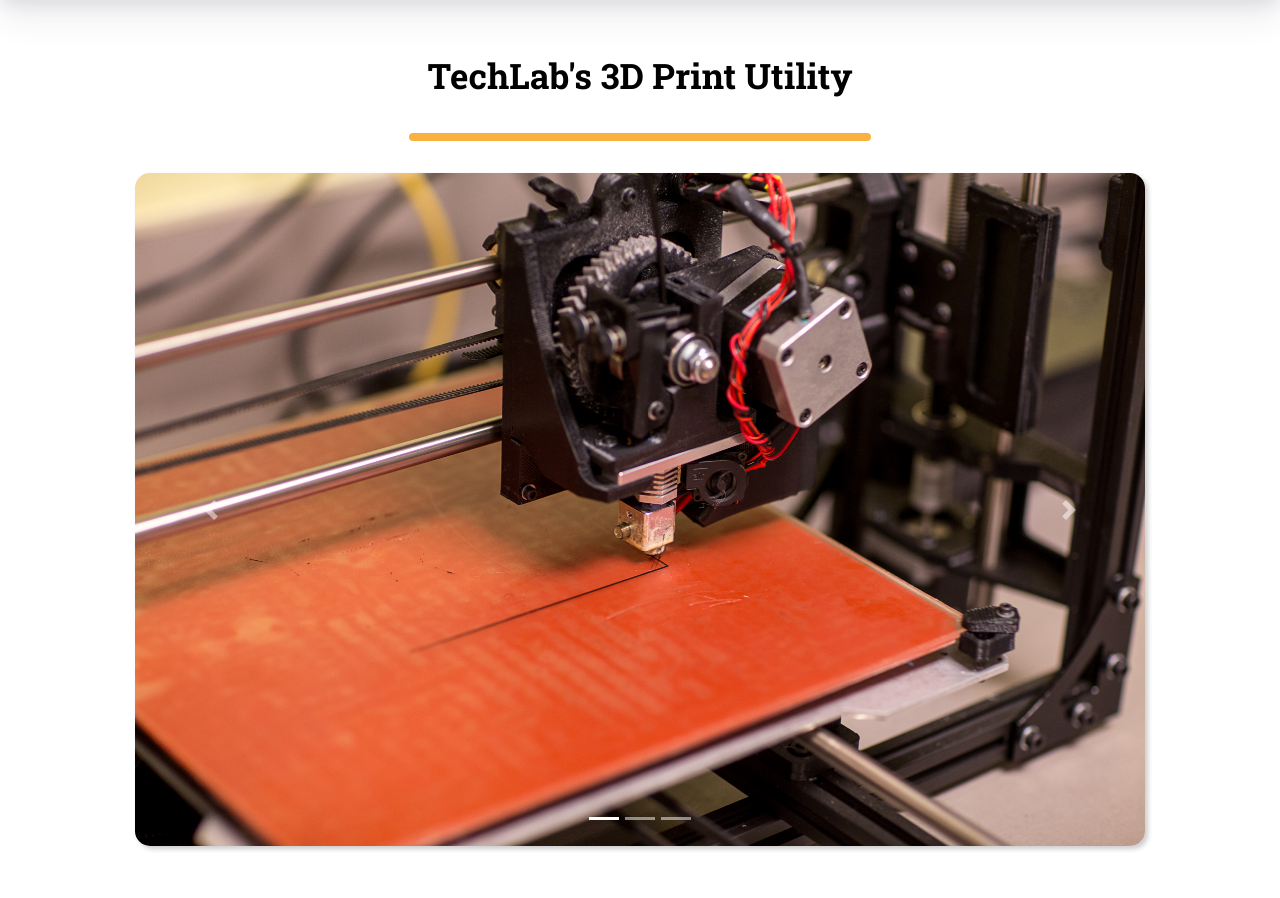
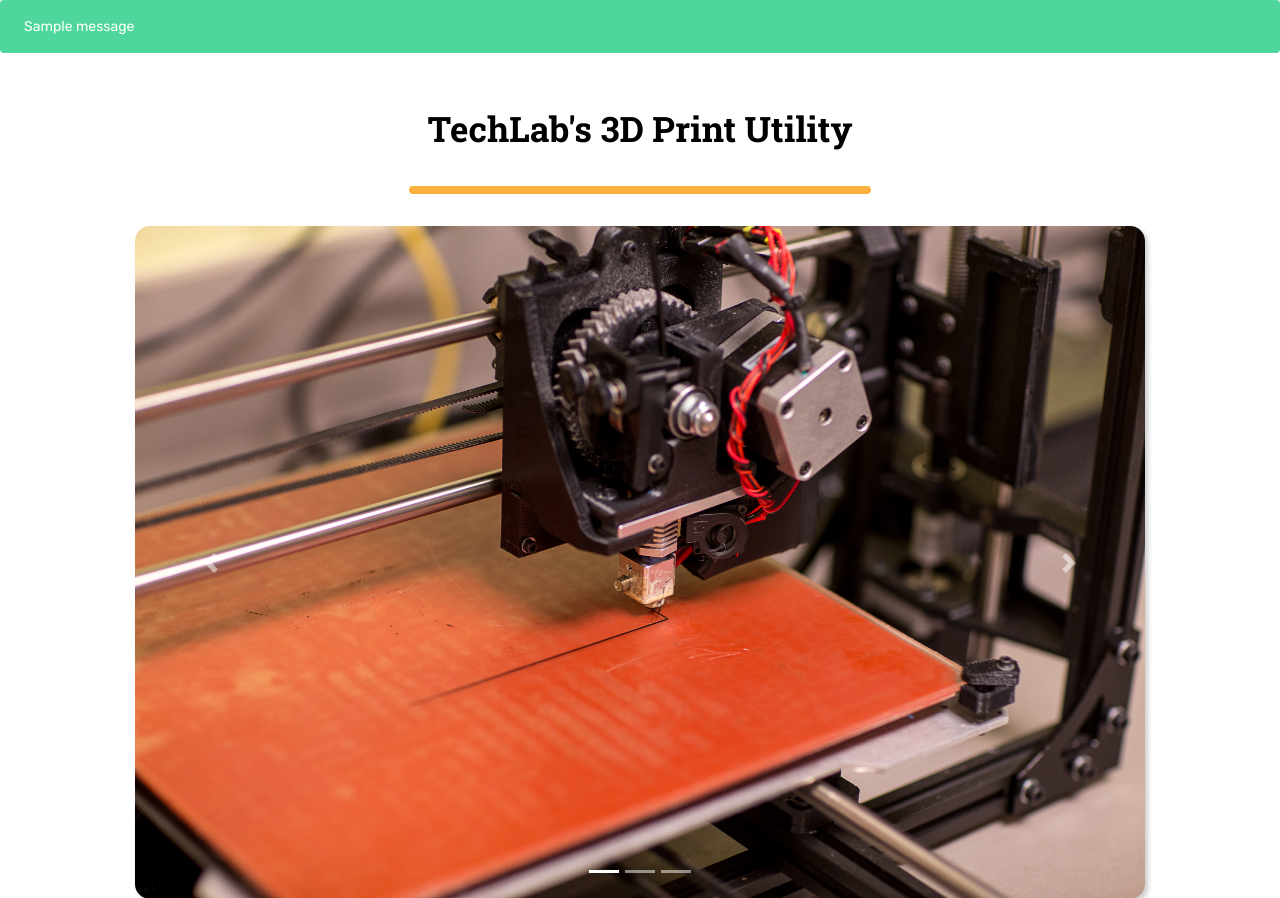
Before and after one commit to zseverino/pyNTakeApp, a Django app: template printList/templates/index.html in a window 1280 px wide. Shown: the part 91-989 px from the top of the page. Run offline with Django 3.2, Linux system fonts and the light colour scheme; the template is opened without the code that fills it, so the values that code supplies are empty; tables that the repository leaves empty hold one stand-in row (values such as "Sample post"); one stand-in notice (Sample message) is shown; parts of the project's set-up code (start-up, migrations or seed data) failed here and were passed over; some libraries are stand-ins or nearby versions.

Commit message:
Added Print Upload message

```diff
--- a/printList/templates/index.html
+++ b/printList/templates/index.html
@@ -61,6 +61,14 @@
                 </div>
             </div>
         </nav>
+
+        {% if messages %}
+            <section class="messages">
+                {% for message in messages %}
+                <div class="alert {% if message.tags %}alert-{{ message.tags }}{% endif %}" role="alert">{{ message }}</div>
+            {% endfor %}
+            </section>
+        {% endif %}
 
         <div class="container mt-md-4 text-center">
             <section class="blank-space"></section>
```
